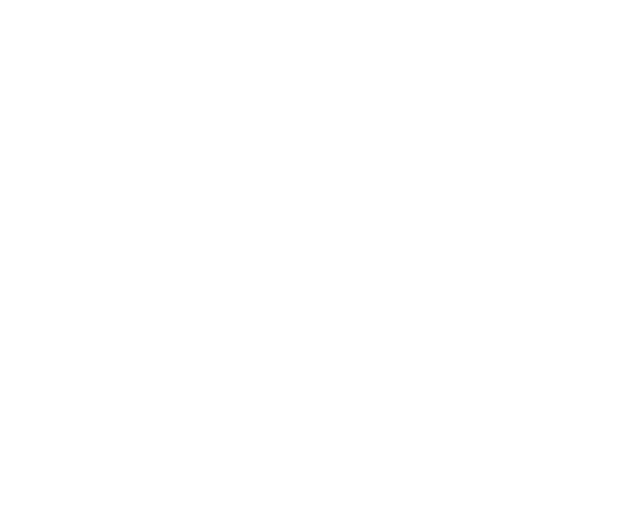
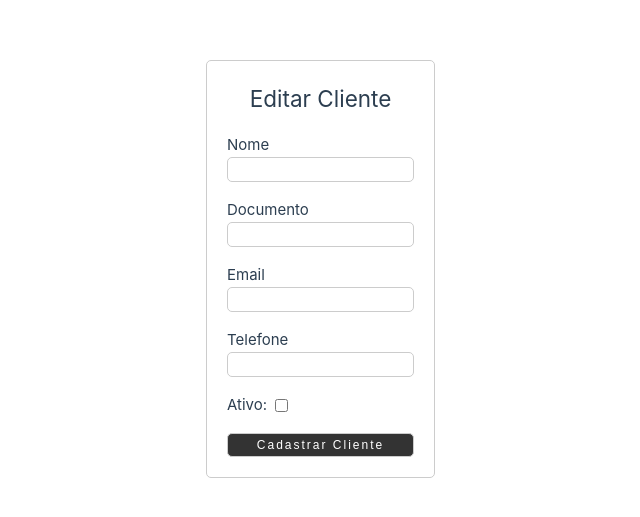
Before and after one commit to victorbeppler/App-Client-Management, a Vue app: page /edit-customer/1 in a window 1280 px wide. Before the commit this address had no page. Shown: the part 131-648 px from the top of the page, without its empty margins (205-845 px from the left). Built offline with nearby package versions, Linux system fonts and the light colour scheme.

Commit message:
:construction: view page edit customer

```diff
--- a/src/router/index.ts
+++ b/src/router/index.ts
@@ -4,6 +4,8 @@
 
 import RegisterCustomerView from '../views/customer/RegisterCustomerView.vue'
 import SeeCustomerView from '../views/customer/SeeCustomerView.vue'
+
+import EditCustomerView from '../views/customer/EditCustomerView.vue'
 
 const router = createRouter({
   history: createWebHistory(import.meta.env.BASE_URL),
@@ -27,6 +29,11 @@
       path: '/customers',
       name: 'customers',
       component: SeeCustomerView
+    },
+    {
+      path: '/edit-customer/:id',
+      name: 'edit-customer',
+      component: EditCustomerView
     }
   ]
 })
--- /dev/null
+++ b/src/views/customer/EditCustomerView.vue
@@ -0,0 +1,73 @@
+<template>
+  <div class="container">
+    <h2>Editar Cliente</h2>
+    <form @submit.prevent="updateCustomer" class="form">
+      <div class="field">
+        <label for="customerName">Nome</label>
+        <input id="customerName" v-model="customer.name" type="text" required class="input" />
+      </div>
+      <div class="field">
+        <label for="customerDocument">Documento</label>
+        <input
+          id="customerDocument"
+          v-model="customer.document"
+          type="text"
+          required
+          class="input"
+        />
+      </div>
+      <div class="field">
+        <label for="customerEmail">Email</label>
+        <input id="customerEmail" v-model="customer.email" type="email" required class="input" />
+      </div>
+      <div class="field">
+        <label for="customerPhone">Telefone</label>
+        <input id="customerPhone" v-model="customer.phone" type="text" required class="input" />
+      </div>
+      <div class="fieldStatus">
+        <label for="customerActive">Ativo:</label>
+        <input id="customerActive" v-model="customer.active" type="checkbox" />
+      </div>
+      <button class="buttonRegister" type="submit">Cadastrar Cliente</button>
+    </form>
+  </div>
+</template>
+
+<script>
+export default {
+  data() {
+    return {
+      customer: {
+        id: null,
+        name: '',
+        document: '',
+        email: '',
+        phone: '',
+        active: false
+      }
+    }
+  },
+  methods: {
+    loadCustomer() {
+      const customerId = this.$route.params.id
+      const customers = JSON.parse(localStorage.getItem('customers')) || []
+      const customerToEdit = customers.find((customer) => customer.id === parseInt(customerId))
+      if (customerToEdit) {
+        this.customer = { ...customerToEdit }
+      }
+    },
+    updateCustomer() {
+      const customers = JSON.parse(localStorage.getItem('customers')) || []
+      const index = customers.findIndex((customer) => customer.id === this.customer.id)
+      if (index !== -1) {
+        customers[index] = { ...this.customer }
+        localStorage.setItem('customers', JSON.stringify(customers))
+        this.$router.push('/customers')
+      }
+    }
+  },
+  mounted() {
+    this.loadCustomer()
+  }
+}
+</script>
```
